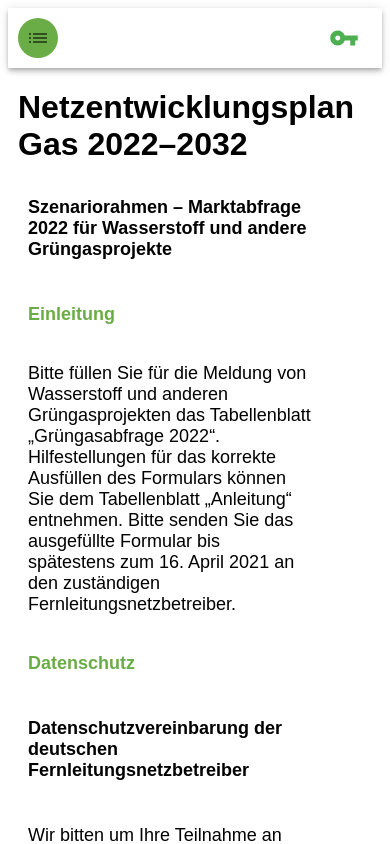
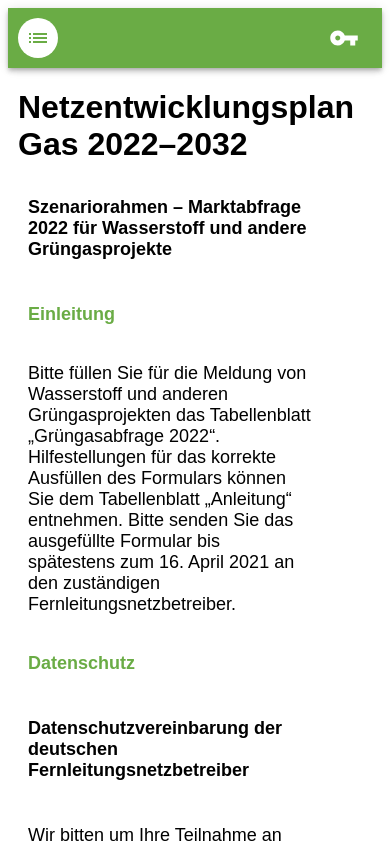
Before and after one commit to pascalstoeppelkamp/marktabfrage, a React (Create React App) app: page / in a window 390 px wide. Shown: the top 844 px of the page. Built offline with nearby package versions, Linux system fonts and the light colour scheme.

Commit message:
appbar phone size

```diff
--- a/src/components/Main/Pages/PhoneSize.js
+++ b/src/components/Main/Pages/PhoneSize.js
@@ -23,7 +23,7 @@ const styles = (theme) => ({
     display: 'flex',
     flexDirection: 'row',
     justifyContent: 'space-between',
-    backgroundColor: '#fff',
+    backgroundColor: 'rgb(106, 172, 69)',
     maxHeight: 80,
     zIndex: theme.zIndex.drawer + 1,
     boxShadow:
@@ -45,15 +45,78 @@ const styles = (theme) => ({
   drawerContainer: {
     overflow: 'auto',
   },
+  show: {
+    transform: 'translateY(0)',
+    transition: 'transform .5s',
+    display: 'flex',
+    flexDirection: 'row',
+    justifyContent: 'space-between',
+    backgroundColor: 'rgb(106, 172, 69)',
+    maxHeight: 80,
+    zIndex: theme.zIndex.drawer + 1,
+    boxShadow:
+      '0px 2px 4px -1px rgb(0 0 0 / 20%), 0px 4px 5px 0px rgb(0 0 0 / 14%), 0px 1px 10px 0px rgb(0 0 0 / 12%)',
+  },
+  hide: {
+    transform: 'translateY(-110%)',
+    transition: 'transform .5s',
+  },
   root: {
+    flexGrow: 1,
     display: 'flex',
+    flexDirection: 'row',
+    justifyContent: 'space-between',
+    backgroundColor: 'rgb(106, 172, 69)',
+    maxHeight: 80,
+    zIndex: theme.zIndex.drawer + 1,
+    boxShadow:
+      '0px 2px 4px -1px rgb(0 0 0 / 20%), 0px 4px 5px 0px rgb(0 0 0 / 14%), 0px 1px 10px 0px rgb(0 0 0 / 12%)',
   },
 });
 
 class SimpleMenu extends React.Component {
-  state = {
-    anchorEl: null,
-  };
+  constructor(props) {
+    super(props);
+
+    this.state = {
+      shouldShow: null,
+      anchorEl: null,
+    };
+
+    this.lastScroll = null;
+
+    this.handleScroll = this.handleScroll.bind(this);
+    // Alternatively, you can throttle scroll events to avoid
+    // updating the state too often. Here using lodash.
+    // this.handleScroll = _.throttle(this.handleScroll.bind(this), 100);
+  }
+  componentDidMount() {
+    window.addEventListener('scroll', this.handleScroll, { passive: true });
+  }
+
+  componentWillUnmount() {
+    window.removeEventListener('scroll', this.handleScroll);
+  }
+
+  handleScroll(evt) {
+    const lastScroll = window.scrollY;
+
+    if (lastScroll === this.lastScroll) {
+      return;
+    }
+
+    const shouldShow =
+      this.lastScroll !== null ? lastScroll < this.lastScroll : null;
+
+    if (shouldShow !== this.state.shouldShow) {
+      this.setState((prevState, props) => ({
+        ...prevState,
+        shouldShow,
+      }));
+    }
+
+    this.lastScroll = lastScroll;
+  }
 
   handleClick = (event) => {
     this.setState({ anchorEl: event.currentTarget });
@@ -72,19 +135,29 @@ class SimpleMenu extends React.Component {
     let { username, userRole, classes } = this.props;
 
     return (
-      <div className={classes.root}>
-        <AppBar position="sticky" className={classes.appBar}>
+      <>
+        <AppBar
+          position="sticky"
+          /* className={classes.appBar} */ color="default"
+          className={`${classes.root} ${
+            this.state.shouldShow === null
+              ? ''
+              : this.state.shouldShow
+              ? classes.show
+              : classes.hide
+          }`}
+        >
           <ClickAwayListener onClickAway={this.handleClickAway}>
             <IconButton
               style={{
-                backgroundColor: 'rgb(106, 172, 69)',
+                backgroundColor: 'white',
                 padding: 10,
                 margin: 10,
                 height: 40,
                 width: 40,
               }}
               onClick={this.handleClick}
-              children={<List />}
+              children={<List style={{ color: 'rgb(106, 172, 69)' }} />}
             />
           </ClickAwayListener>
 
@@ -112,7 +185,7 @@ class SimpleMenu extends React.Component {
                 <Button
                   onClick={() => this.props.logout()}
                   startIcon={
-                    <ExitToApp style={{ fontSize: 30, color: '#4caf50' }} />
+                    <ExitToApp style={{ fontSize: 30, color: 'white' }} />
                   }
                 />
               </Box>
@@ -121,9 +194,7 @@ class SimpleMenu extends React.Component {
             <Box className={classes.logoutBtn}>
               <Button
                 onClick={() => this.props.login()}
-                startIcon={
-                  <VpnKey style={{ fontSize: 30, color: '#4caf50' }} />
-                }
+                startIcon={<VpnKey style={{ fontSize: 30, color: 'white' }} />}
               />
             </Box>
           )}
@@ -173,7 +244,7 @@ class SimpleMenu extends React.Component {
             ) : null}
           </div>
         </Drawer>
-      </div>
+      </>
     );
   }
 }
```
